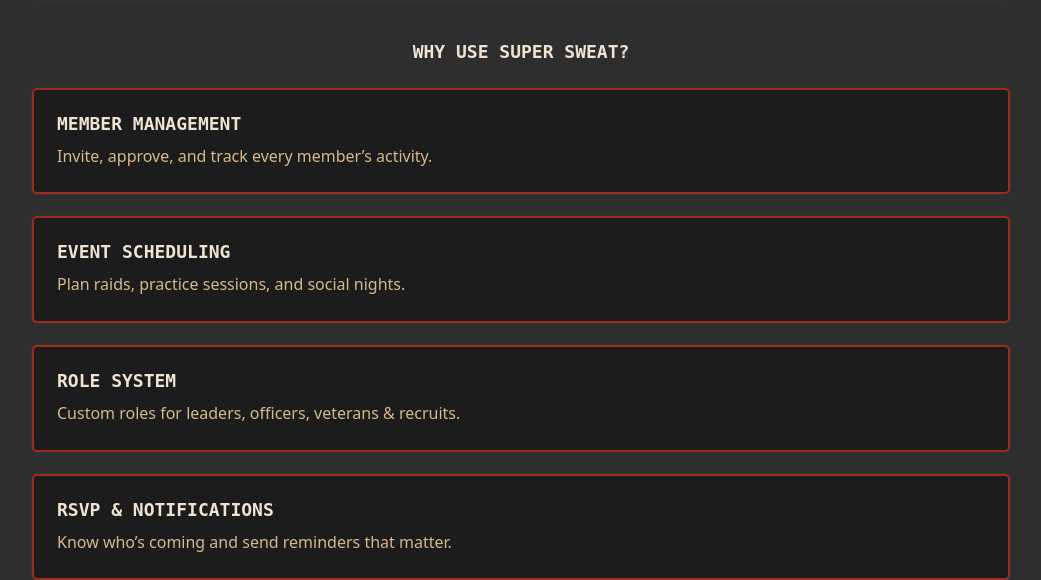
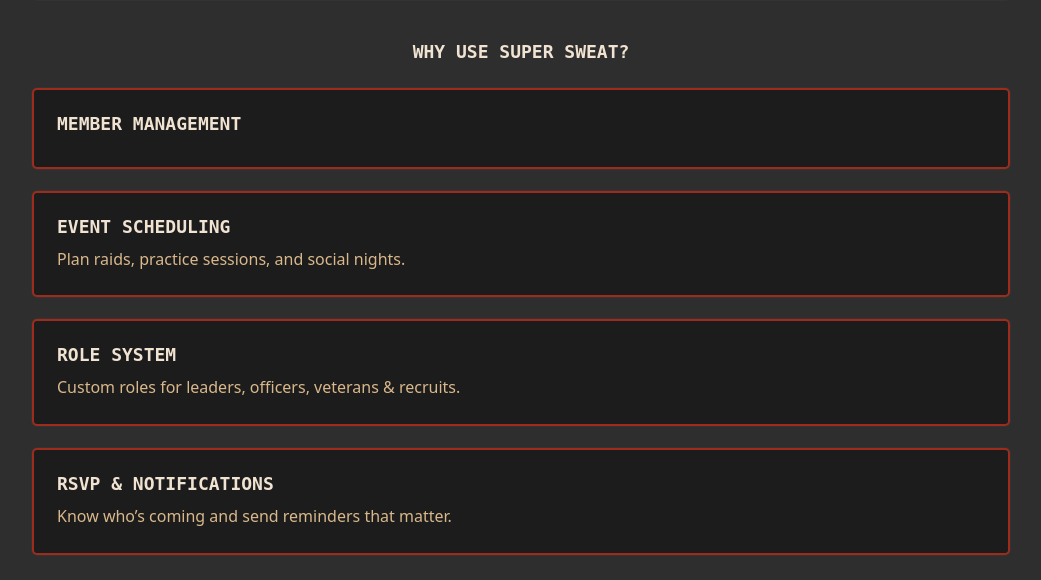
Before and after one commit to Xugknight/super-sweat, a Django app: page / in a window 1280 px wide. Shown: the part 354-934 px from the top of the page, without its empty margins (119-1160 px from the left). Run offline with Django 5.2, Linux system fonts and the light colour scheme.

Commit message:
Last minute clean up

```diff
--- a/main_app/templates/home.html
+++ b/main_app/templates/home.html
@@ -73,7 +73,6 @@
       <div class="feature-grid">
         <article class="card feature-card">
           <h3>Member Management</h3>
-          <p>Invite, approve, and track every member’s activity.</p>
         </article>
         <article class="card feature-card">
           <h3>Event Scheduling</h3>
```
Also changed, not shown: README.md.
